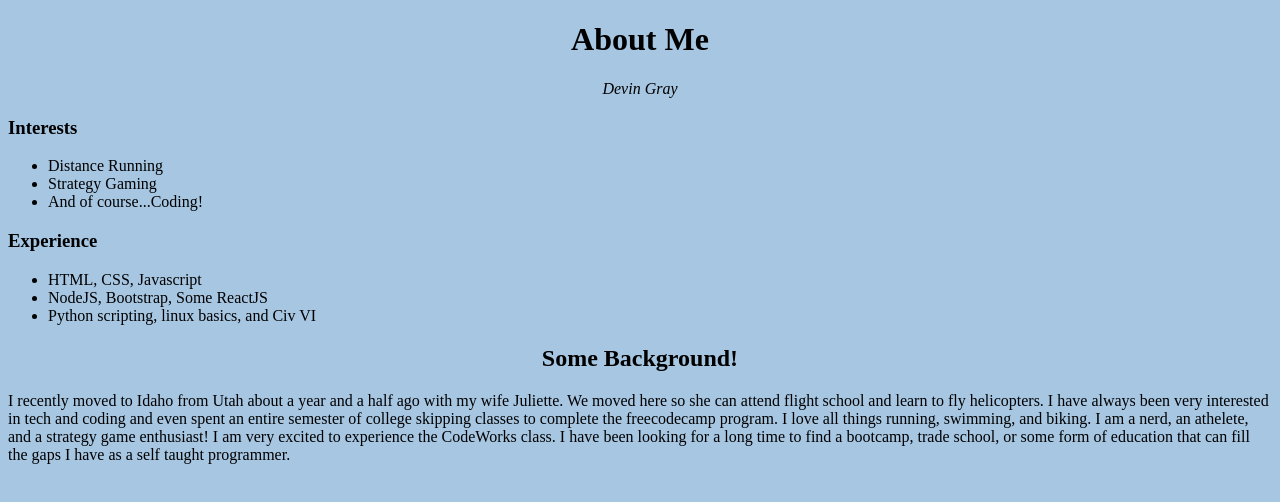
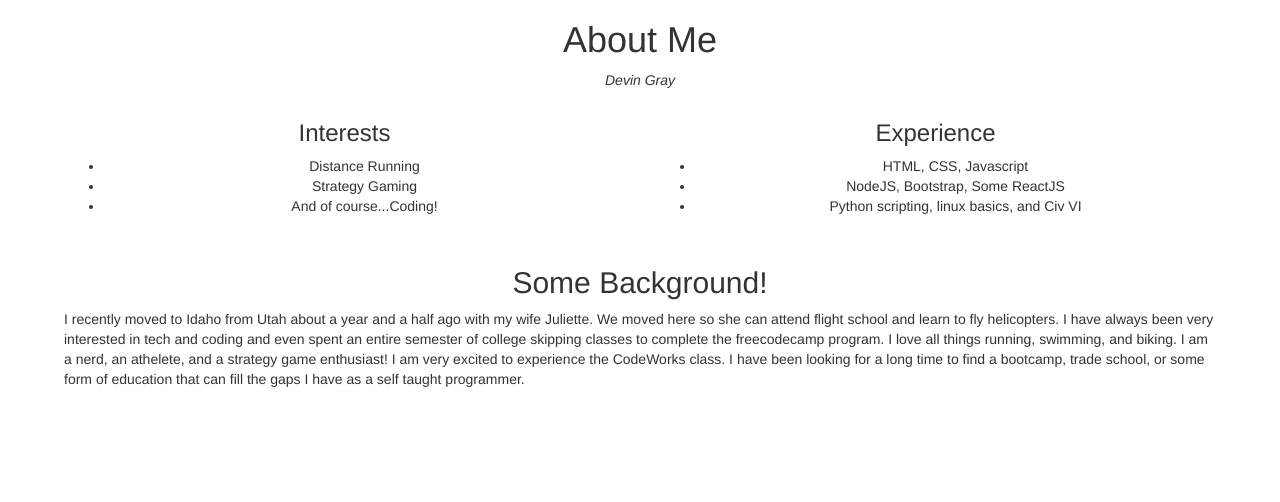
Before and after one commit to devingrayt6/day-1, a plain HTML site: page index.html in a window 1280 px wide. Drawn offline with nearby package versions, Linux system fonts and the light colour scheme.

Commit message:
Adding some basic style

```diff
--- a/index.html
+++ b/index.html
@@ -5,22 +5,25 @@
   <meta charset="UTF-8">
   <meta name="viewport" content="width=device-width, initial-scale=1.0">
   <meta http-equiv="X-UA-Compatible" content="ie=edge">
+  <link rel="stylesheet" href="//maxcdn.bootstrapcdn.com/bootstrap/3.3.1/css/bootstrap.min.css" />
   <style>
     .text-center {
       text-align: center;
     }
 
-    #background {
-      background-color: rgb(166, 198, 226);
+    body {
+      margin-left: 5%;
+      margin-right: 5%;
     }
   </style>
   <title>Day One</title>
 </head>
 
-<body id="background">
+<body>
   <h1 class="text-center">About Me</h1>
   <p class="text-center"><i>Devin Gray</i></p>
-  <div>
+  <div class="row text-center">
+    <div class="interests col-md-6">
       <h3>Interests</h3>
       <ul>
         <li>Distance Running</li>
@@ -28,7 +31,7 @@
         <li>And of course...Coding!</li>
       </ul>
     </div>
-  <div>
+    <div class="experience col-md-6">
       <h3>Experience</h3>
       <ul>
         <li>HTML, CSS, Javascript</li>
@@ -36,7 +39,9 @@
         <li>Python scripting, linux basics, and Civ VI</li>
       </ul>
     </div>
+  </div>
   <div>
+    <br>
     <h2 class="text-center">Some Background!</h2>
     <p>I recently moved to Idaho from Utah about a year and a half ago with my wife Juliette. We moved here so she can
       attend flight school and learn to fly helicopters. I have always been very interested in tech and coding and even
```
Lines whose indentation alone changed are shown as unchanged.
